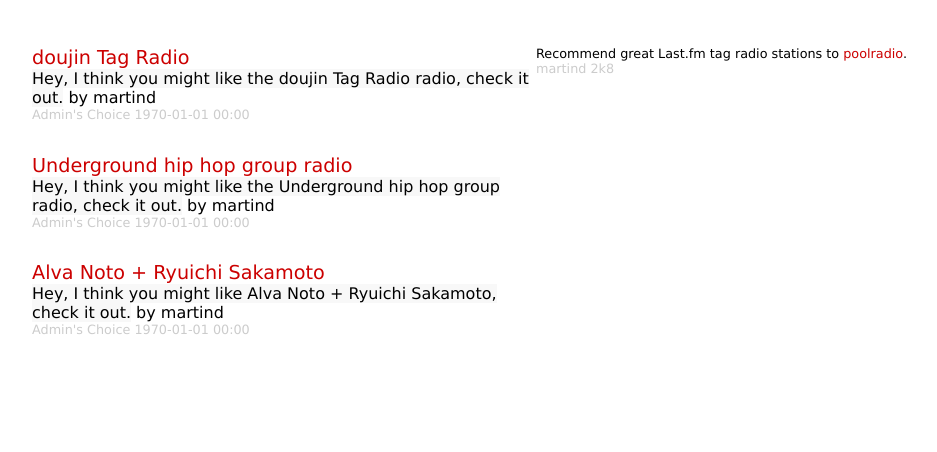
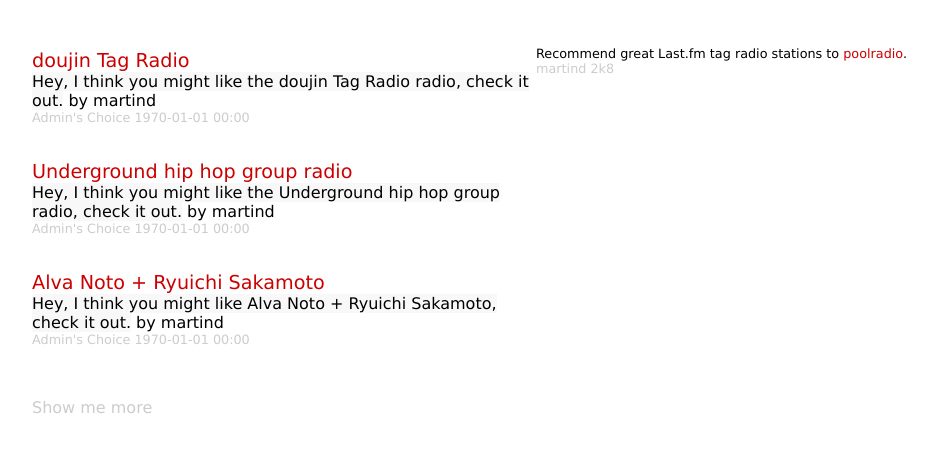
Before and after one commit to dekstop/poolradio.org, a PHP site: page / in a window 1280 px wide. Shown: the top 452 px of the page, without its empty margins (11-948 px from the left). Run offline with PHP 8.4, Linux system fonts and the light colour scheme; data comes from the database, SQL or seed files in the repository; data that the repository does not hold is empty.

Commit message:
'more' link, css fixes
git-svn-id: file:///Users/mongo/data/backups/websites/chilco-textdrive/svn-repo-dump-restored/public/poolradio/trunk@173 cb521945-9b22-0410-a800-9402cadeb437

```diff
--- a/www/index.php
+++ b/www/index.php
@@ -30,9 +30,10 @@ if (!$db) {
     <?
     }
     ?>
-    </div></td>
+    </div>
+    <p class="more"><a href="<?= HOMEPAGE_URL ?>">Show me more</a></p></td>
   <td valign="top">
-	<p>Recommend great Last.fm tag radio stations to <a href="http://last.fm/user/poolradio/">poolradio</a>.<br/>
+    <p class="about">Recommend great Last.fm tag radio stations to <a href="http://last.fm/user/poolradio/">poolradio</a>.<br/>
     <span class="credits"><a href="http://martin.dekstop.de/">martind</a> 2k8</span></p>
 
     <?
--- a/www/styles.css
+++ b/www/styles.css
@@ -28,10 +28,6 @@ body {
 	margin-left: 40px;
 	margin-right: 40px;
 	margin-bottom: 30px;
-}
-
-p, ul, ol {
-	font-size: 0.8em;
 }
 
 h1 {
@@ -105,9 +101,21 @@ hr {
   color: #cccccc;
 }
 
-.credits {
+p.about {
+  font-size: 0.8em;
+}
+
+p.about .credits {
   color: #cccccc;
 }
-.credits a {
+p.about .credits a {
   color: #cccccc;
 }
+
+.more {
+  margin-top: 2em;
+  color: #cccccc;
+}
+.more a {
+  color: #cccccc;
+}
```
Lines whose indentation alone changed are shown as unchanged.
